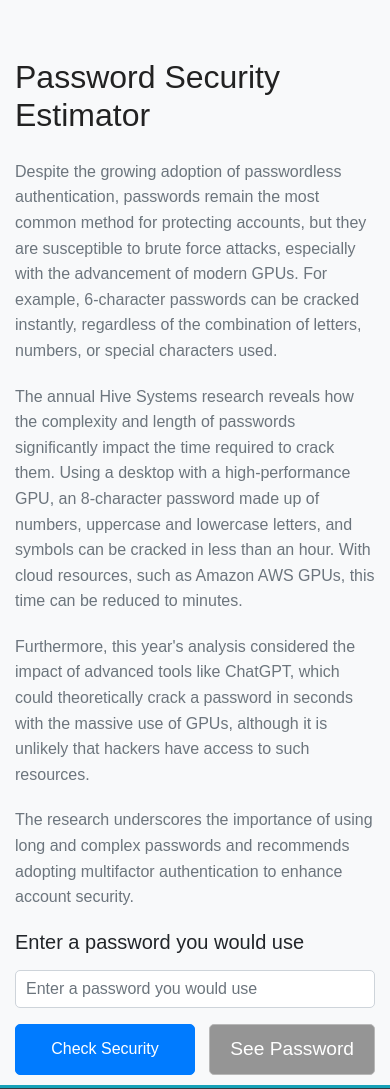
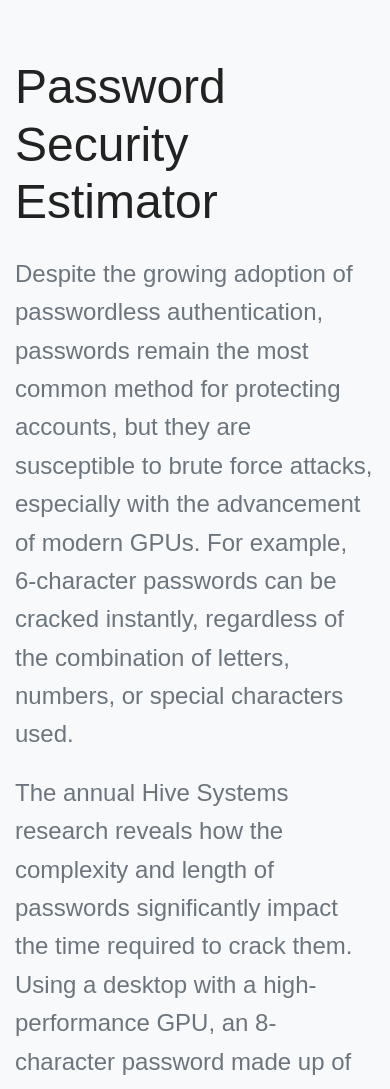
Before and after one commit to MaatheusGois/validate-password-web, a plain HTML site: page index.html in a window 390 px wide. Shown: the top 1089 px of the page. Drawn offline with nearby package versions, Linux system fonts and the light colour scheme.

Commit message:
[Main] - New Updates ✨

```diff
--- a/styles.css
+++ b/styles.css
@@ -50,7 +50,7 @@ footer a:hover {
 }
 
 .result span {
-    font-size: 2em;
+    font-size: 3em;
 }
 
 .result p {
@@ -58,7 +58,7 @@ footer a:hover {
 }
 
 .result .crack {
-    font-size: 1.5em;
+    font-size: 2em;
 }
 
 /* Estiliza o botão para verificar a segurança da senha */
@@ -67,7 +67,7 @@ footer a:hover {
     background-color: #007bff;
     border-color: #007bff;
     padding: 10px 20px;
-    font-size: 1.2rem;
+    font-size: 1.8rem;
     border-radius: 5px;
     transition: background-color 0.3s ease;
 }
@@ -81,7 +81,7 @@ footer a:hover {
     background-color: #959595;
     border-color: #b8b8b8;
     padding: 10px 20px;
-    font-size: 1.2rem;
+    font-size: 1.8rem;
     border-radius: 5px;
     transition: background-color 0.3s ease;
 }
@@ -89,7 +89,7 @@ footer a:hover {
 /* Estiliza o input de senha */
 .form-control {
     padding: 10px;
-    font-size: 1rem;
+    font-size: 1.5rem;
     border-radius: 5px;
     border: 1px solid #ced4da;
     transition: border-color 0.3s ease;
@@ -109,7 +109,7 @@ h1 {
 
 /* Estilo do parágrafo */
 p {
-    font-size: 1rem;
+    font-size: 1.5rem;
     color: #6c757d;
     line-height: 1.6;
     margin-bottom: 20px;
@@ -129,11 +129,11 @@ header {
 /* Ajustes para pequenos dispositivos */
 @media (max-width: 768px) {
     h1 {
-        font-size: 2rem;
+        font-size: 3rem;
     }
 
     .btn-primary {
-        font-size: 1rem;
+        font-size: 1.5rem;
     }
 
     .container {
```
Also changed, not shown: 1 other file.
